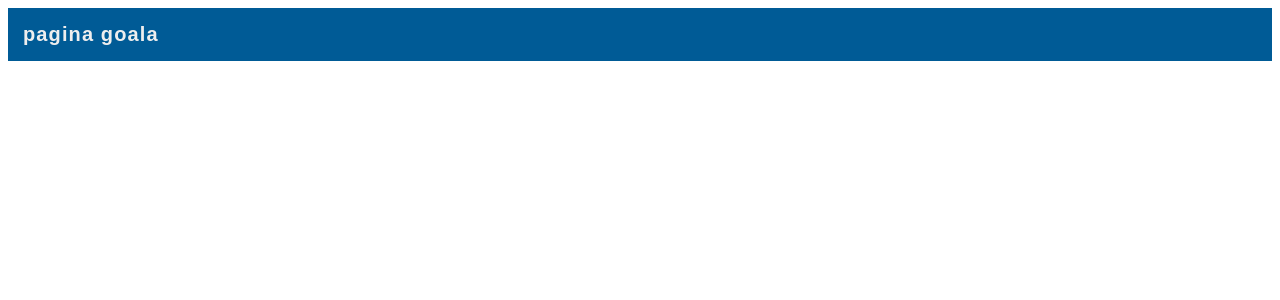
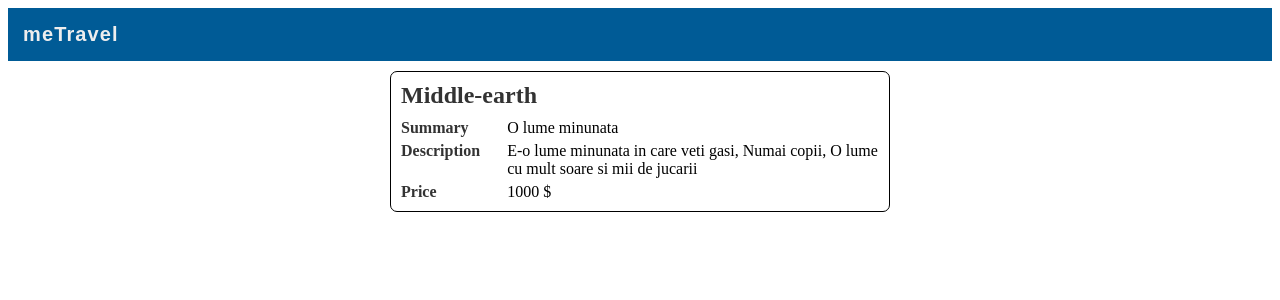
Before and after one commit to mirceah/angular-travel-workshop-vscode, an Angular app: page / in a window 1280 px wide. Shown: the top 300 px of the page. Built offline with nearby package versions, Linux system fonts and the light colour scheme.

Commit message:
3. More Interpolation

```diff
--- a/src/app/app.component.css
+++ b/src/app/app.component.css
@@ -31,3 +31,36 @@
 .nav-links .active {
   background-color: rgba(255, 255, 255, 0.3);
 }
+
+/**** Destination details styling ****/
+.destinations-container {
+  width: 500px;
+  margin: 10px auto;
+}
+
+.destination {
+  border: 1px solid black;
+  border-radius: 7px;
+  padding: 10px;
+  max-width: 500px;
+  min-width: 300px;
+  margin-bottom: 10px;
+}
+
+.destination-title {
+  font-size: 1.5rem;
+  font-weight: bold;
+  padding-bottom: 10px;
+  color: #333
+}
+
+.destination-details {
+  display: grid;
+  grid-template-columns: 2fr 7fr;
+  grid-row-gap: 5px;
+}
+
+.destination-details .label {
+  color: #333;
+  font-weight: bold;
+}
--- a/src/app/app.component.html
+++ b/src/app/app.component.html
@@ -1,3 +1,19 @@
 <nav class="nav-bar">
-  <span class="logo"> {{ name }}</span>
+  <span class="logo">{{ name }}</span>
 </nav>
+
+<div class="destinations-container">
+  <div class="destination">
+    <div class="display-as-card">
+      <div class="destination-title"> Middle-earth </div>
+      <div class="destination-details">
+        <div class="label">Summary</div>
+        <div> O lume minunata</div>
+        <div class="label">Description</div>
+        <div> E-o lume minunata in care veti gasi, Numai copii, O lume cu mult soare si mii de jucarii</div>
+        <div class="label">Price</div>
+        <div> 1000 $ </div>
+      </div>
+    </div>
+  </div>
+</div>
--- a/src/app/app.component.ts
+++ b/src/app/app.component.ts
@@ -6,6 +6,13 @@ import { Component } from '@angular/core';
   styleUrls: ['./app.component.css']
 })
 export class AppComponent {
-  title = 'angular-travel-workshop-vscode';
-  name = 'pagina goala';
+  name = 'meTravel';
+
+  destination = {
+      name: 'Minas Tirith',
+      summary: 'Fortified capital of the kingdom of Gondor',
+      description: 'Minas Tirith covered the entire Hill of Guard. You will see well preserved weapon chambers , climb through the seven levels all the way up to the Citadel where you can feast at the lovely Isildur restaurant, just like kings used to',
+      price: 4800,
+      isFavorite: false,
+    };
 }
```
Lines whose indentation alone changed are shown as unchanged.
